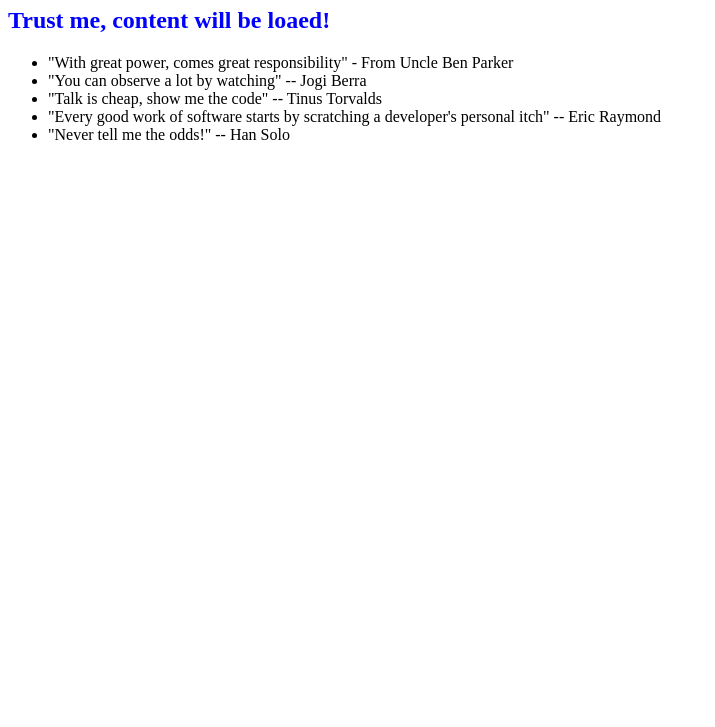
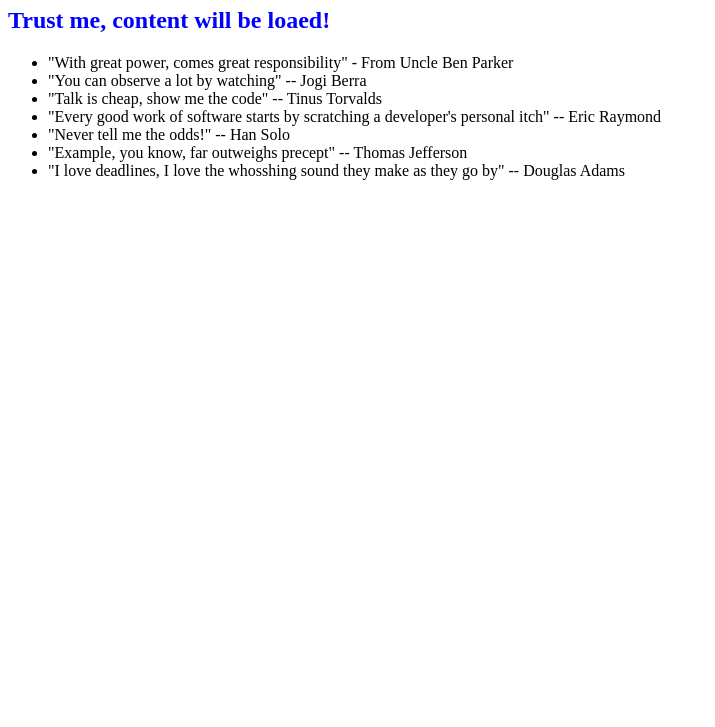
Before and after one commit to dixitankit14/main_openSAP_repo, a plain HTML site: page index.html in a window 1280 px wide. Shown: the part 73-800 px from the top of the page, without its empty margins (0-715 px from the left). Drawn offline with Linux system fonts and the light colour scheme.

Commit message:
Added Douglas Adams quotes

```diff
--- a/index.html
+++ b/index.html
@@ -15,6 +15,8 @@
  		<li>"Talk is cheap, show me the code" -- Tinus Torvalds</li>
  		<li>"Every good work of software starts by scratching a developer's personal itch" -- Eric Raymond</li>
  		<li>"Never tell me the odds!" -- Han Solo</li>
+		<li>"Example, you know, far outweighs precept" -- Thomas Jefferson</li>
+ 		<li>"I love deadlines, I love the whosshing sound they make as they go by" -- Douglas Adams</li>
  	</ul>
  </body>
 </html>
```
